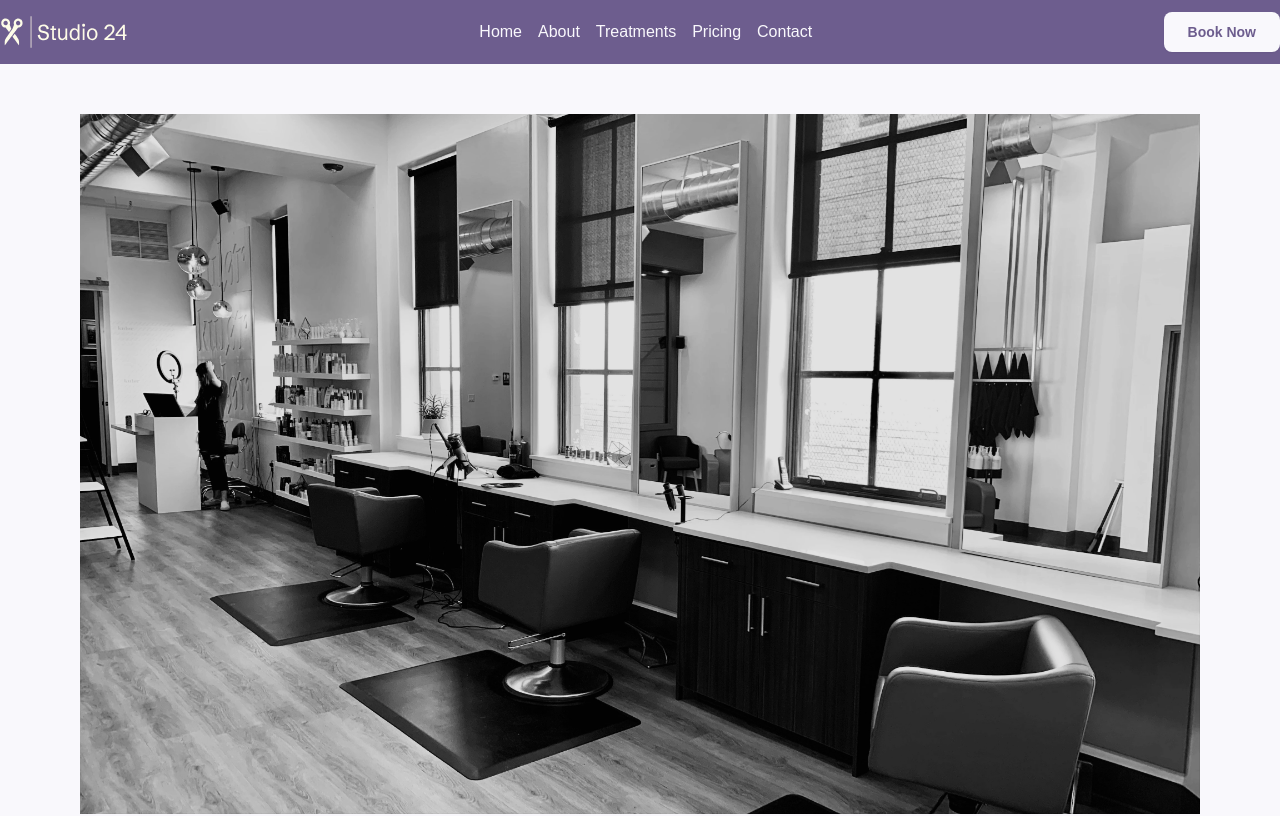
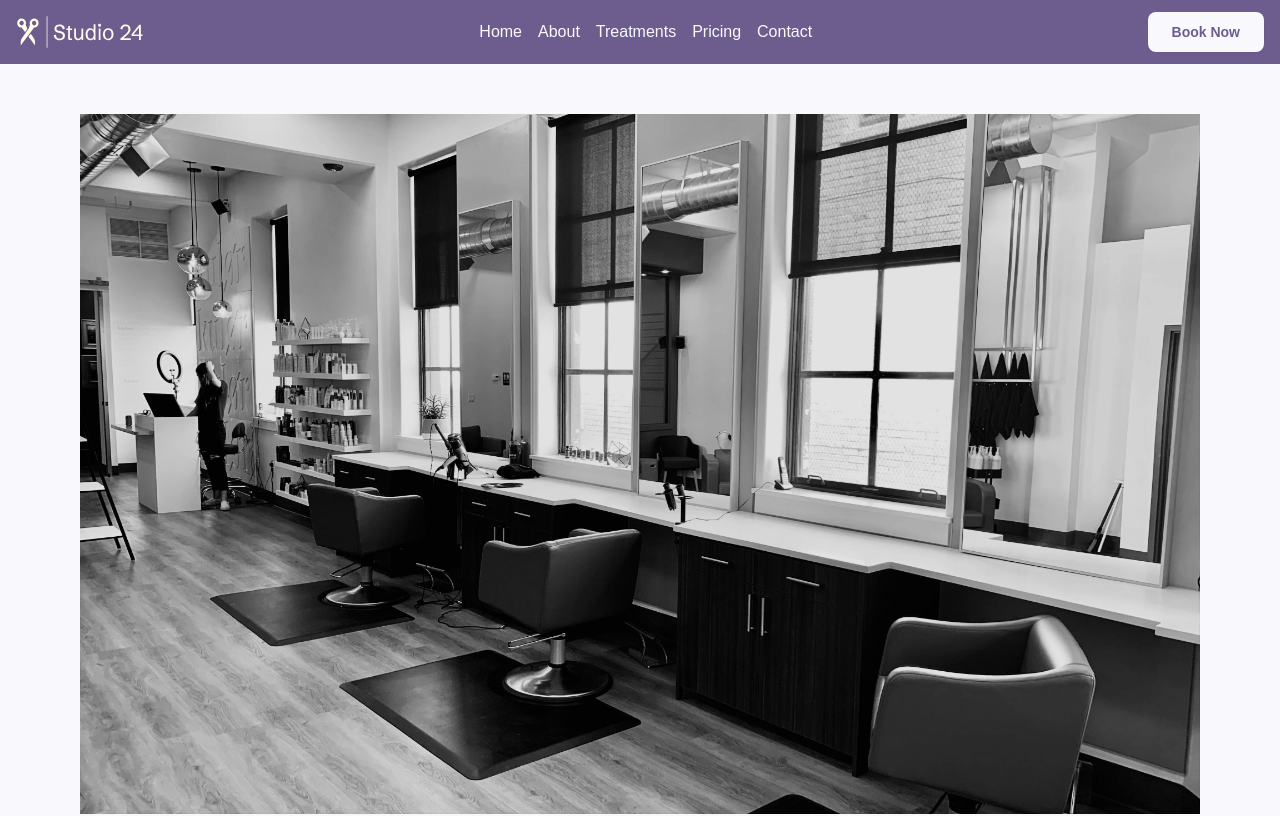
Before and after one commit to jacobadam/studio-24, a Next.js app: page / in a window 1280 px wide. Shown: the top 816 px of the page. Built offline with nearby package versions, Linux system fonts and the light colour scheme.

Commit message:
minor layout change

```diff
--- a/src/app/components/ui/Navbar/Navbar.tsx
+++ b/src/app/components/ui/Navbar/Navbar.tsx
@@ -20,7 +20,7 @@
 
   return (
     <header className="bg-primary fixed w-full z-20 top-0 left-0 h-16">
-      <div className="max-w-7xl flex items-center justify-between h-full mx-auto px-4 xl:px-0">
+      <div className="flex items-center justify-between h-full mx-auto px-4">
         <Link href="/" className="flex items-center gap-3">
           <div className="relative h-8 w-32">
             <Image
```
